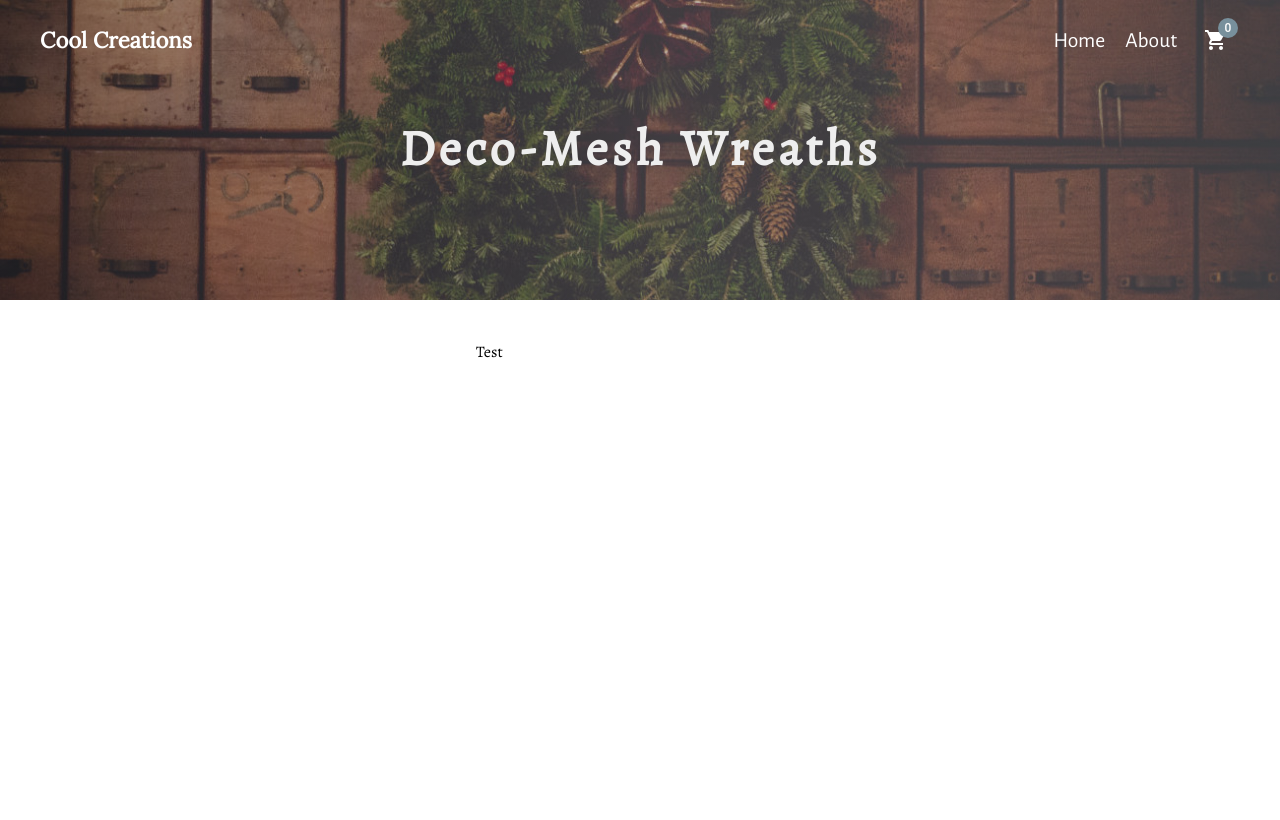
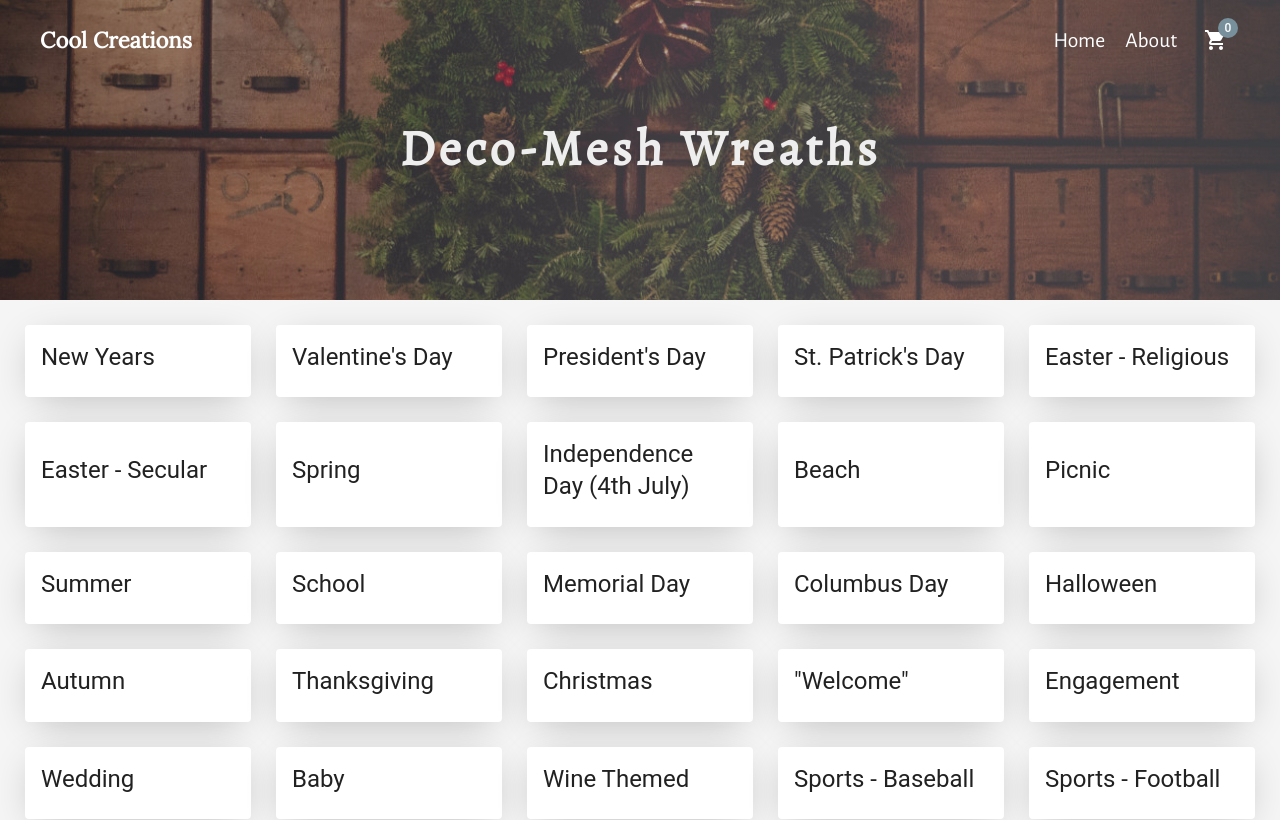
Before and after one commit to cool-creations/front-end, a React (Create React App) app: page /decowreaths in a window 1280 px wide. Shown: the top 820 px of the page. Built offline with nearby package versions, Linux system fonts and the light colour scheme.

Commit message:
Added example visual data for wreath types

```diff
--- a/src/components/MuiTheme.js
+++ b/src/components/MuiTheme.js
@@ -5,7 +5,10 @@ import { brown } from "@material-ui/core/colors";
 const theme = createMuiTheme({
   palette: {
     primary: brown,
-    secondary: blueGrey
+    secondary: blueGrey,
+    background: {
+      paper: "#f5f5f5"
+    }
   },
   maxWidth: "1800px"
 });
--- /dev/null
+++ b/src/components/atoms/LItem.jsx
@@ -0,0 +1,14 @@
+import React from "react";
+import ListItemText from "@material-ui/core/ListItemText";
+
+import { ListItem } from "@material-ui/core";
+
+const LItem = ({ text, onClick }) => {
+  return (
+    <ListItem button onClick={onClick}>
+      <ListItemText>{text}</ListItemText>
+    </ListItem>
+  );
+};
+
+export default LItem;
--- a/src/components/molecules/CategoryCard.jsx
+++ b/src/components/molecules/CategoryCard.jsx
@@ -39,13 +39,6 @@ const styles = muiBaseTheme => ({
   },
   subheading: {
     lineHeight: 1.8
-  },
-  avatar: {
-    display: "inline-block",
-    border: "2px solid white",
-    "&:not(:first-of-type)": {
-      marginLeft: -muiBaseTheme.spacing.unit
-    }
   },
   button: {
     marginTop: 10
--- /dev/null
+++ b/src/components/molecules/SmallCard.jsx
@@ -0,0 +1,40 @@
+import React from "react";
+import {
+  makeStyles,
+  Card,
+  Typography,
+  CardActionArea
+} from "@material-ui/core";
+import CardContent from "@material-ui/core/CardContent";
+
+const useStyles = makeStyles({
+  root: {
+    maxWidth: 345,
+    backgroundColor: "#fff",
+    width: "100%",
+    boxShadow: "0 8px 40px -12px rgba(0,0,0,0.3)",
+    "&:hover": {
+      boxShadow: "0 16px 70px -12.125px rgba(0,0,0,0.3)"
+    }
+  },
+  actionArea: {
+    height: "100%"
+  }
+});
+
+const SmallCard = ({ title }) => {
+  const classes = useStyles();
+  return (
+    <Card className={classes.root}>
+      <CardActionArea className={classes.actionArea}>
+        <CardContent>
+          <Typography gutterBottom variant="h5" component="h2">
+            {title}
+          </Typography>
+        </CardContent>
+      </CardActionArea>
+    </Card>
+  );
+};
+
+export default SmallCard;
--- a/src/components/organisms/DecoMeshWreathsPage.jsx
+++ b/src/components/organisms/DecoMeshWreathsPage.jsx
@@ -2,32 +2,63 @@ import React from "react";
 import { makeStyles } from "@material-ui/core";
 import ImageHeader from "../molecules/ImageHeader";
 import backgroundImg from "../../images/wreath.jpg";
-import CategoryCardsContainer from "../molecules/CategoryCardsContainer";
+import LItem from "../atoms/LItem";
+import SmallCard from "../molecules/SmallCard";
+import wreathTypes from "../../data/wreathsData";
+
 import { List, ListItem } from "@material-ui/core";
 
 const useStyles = makeStyles(theme => ({
   root: {
+    width: "100%"
+  },
+  list: {
+    fontFamily: "Roboto",
+    backgroundColor: "#fff",
     width: "100%",
-    maxWidth: 360,
-    backgroundColor: theme.palette.background.paper
+    maxWidth: 350,
+    [theme.breakpoints.down("sm")]: {
+      maxWidth: 400
+    }
+  },
+  listsContainer: {
+    display: "grid",
+    gridTemplateColumns: "repeat(auto-fill, minmax(200px, 1fr))",
+    justifyItems: "center",
+    gap: "25px",
+    // flexWrap: "wrap",
+    justifyContent: "space-between",
+    padding: 25,
+    maxWidth: theme.maxWidth,
+    margin: "0 auto",
+    [theme.breakpoints.down("sm")]: {
+      justifyContent: "center"
+    }
   }
 }));
+
+const length = wreathTypes.length;
+const distribution = 3;
+const listItemsAmount = length / distribution;
 
 const DecoMeshWreathsPage = () => {
   const classes = useStyles();
   return (
-    <div>
+    <div className={classes.root}>
       <ImageHeader
         title="Deco-Mesh Wreaths"
         image={backgroundImg}
         height="300px"
       />
 
-      <CategoryCardsContainer>
-        <List className={classes.root}>
-          <ListItem button>Test</ListItem>
-        </List>
-      </CategoryCardsContainer>
+      <div className={classes.listsContainer}>
+        {/* <List className={classes.list}> */}
+        {wreathTypes.map((type, index) => (
+          // <LItem text={type} key={index} />
+          <SmallCard title={type} key={index} />
+        ))}
+        {/* </List> */}
+      </div>
     </div>
   );
 };
--- /dev/null
+++ b/src/data/wreathsData.js
@@ -0,0 +1,37 @@
+const wreathTypes = [
+  "New Years",
+  "Valentine's Day",
+  "President's Day",
+  "St. Patrick's Day",
+  "Easter - Religious",
+  "Easter - Secular",
+  "Spring",
+  "Independence Day (4th July)",
+  "Beach",
+  "Picnic",
+  "Summer",
+  "School",
+  "Memorial Day",
+  "Columbus Day",
+  "Halloween",
+  "Autumn",
+  "Thanksgiving",
+  "Christmas",
+  '"Welcome"',
+  "Engagement",
+  "Wedding",
+  "Baby",
+  "Wine Themed",
+  "Sports - Baseball",
+  "Sports - Football",
+  "Sports - Soccer",
+  "Sports - Tennis",
+  "Sports - Golf",
+  "Sports - Swimming",
+  "Sports - Other",
+  "Sports - College (Team)",
+  "Sports - Professional (Team)",
+  "Other"
+];
+
+export default wreathTypes;
--- a/src/index.css
+++ b/src/index.css
@@ -1,13 +1,13 @@
 body {
   margin: 0;
-  font-family: -apple-system, BlinkMacSystemFont, 'Segoe UI', 'Roboto', 'Oxygen',
-    'Ubuntu', 'Cantarell', 'Fira Sans', 'Droid Sans', 'Helvetica Neue',
-    sans-serif;
+
   -webkit-font-smoothing: antialiased;
   -moz-osx-font-smoothing: grayscale;
+
+  background-color: #f5f5f5;
 }
 
 code {
-  font-family: source-code-pro, Menlo, Monaco, Consolas, 'Courier New',
+  font-family: source-code-pro, Menlo, Monaco, Consolas, "Courier New",
     monospace;
 }
```
